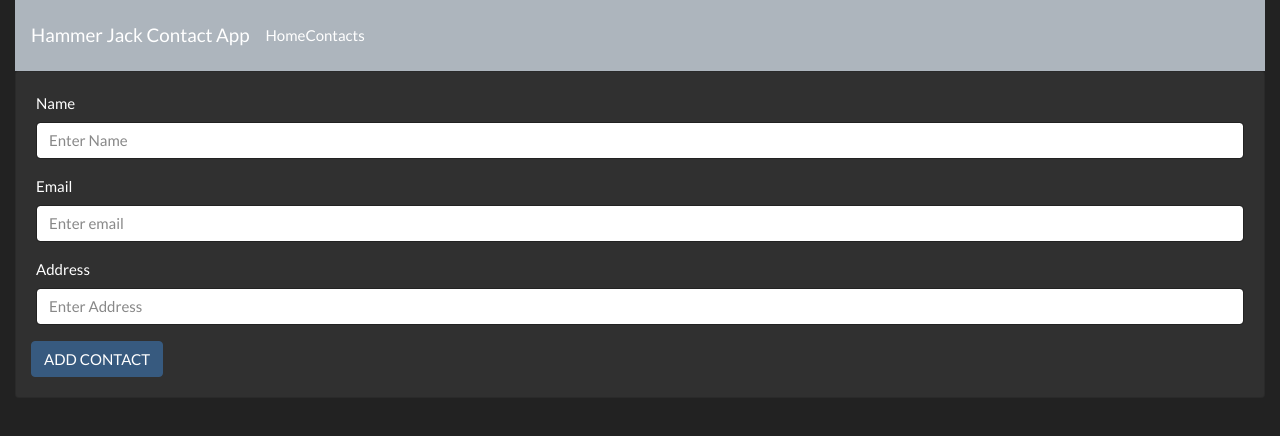
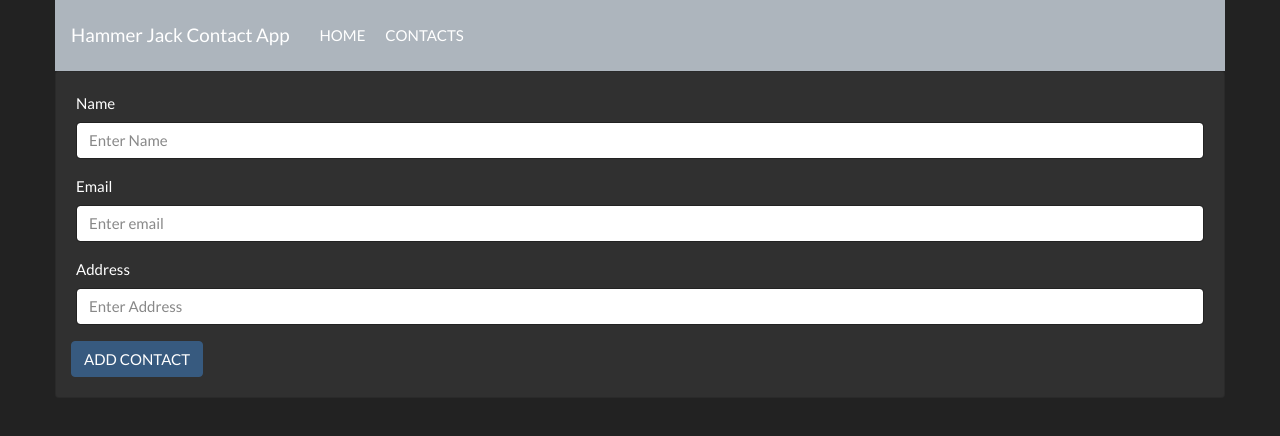
Before and after one commit to evilboss/hammerjack0-contact-app, a React (Create React App) app: page / in a window 1280 px wide. Shown: the top 436 px of the page. Built offline with nearby package versions, Linux system fonts and the light colour scheme.

Commit message:
add custom styling

```diff
--- a/src/components/App.js
+++ b/src/components/App.js
@@ -7,13 +7,13 @@ import {Col, Container, Row} from "react-bootstrap";
 import Header from "./Header";
 import Footer from './Footer'
 import Router from "./Router";
+import './styles.css';
 
 const App = () => (
-    <div>
+    <div className="wrapper">
         <Container fluid>
 
             <Router/>
-
 
 
         </Container>
--- /dev/null
+++ b/src/components/styles.css
@@ -0,0 +1,12 @@
+
+.wrapper{
+    max-width: 1200px;
+    margin: 0 auto;
+}
+.navbar-brand{margin-right: 30px;}
+.navbar-nav a {
+    margin: 0 20px 0 0;
+    text-decoration: none;
+    text-transform: uppercase;
+}
+.navbar-nav a:hover{opacity: .8;}
```
